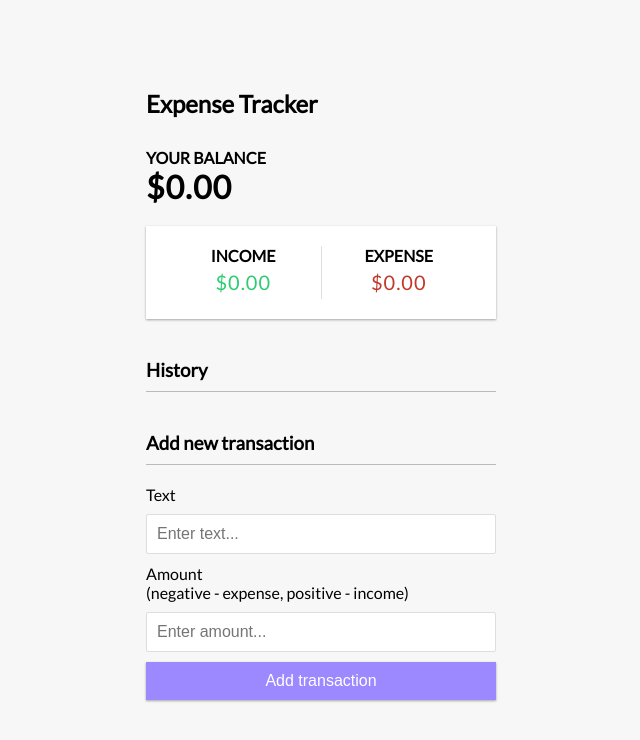
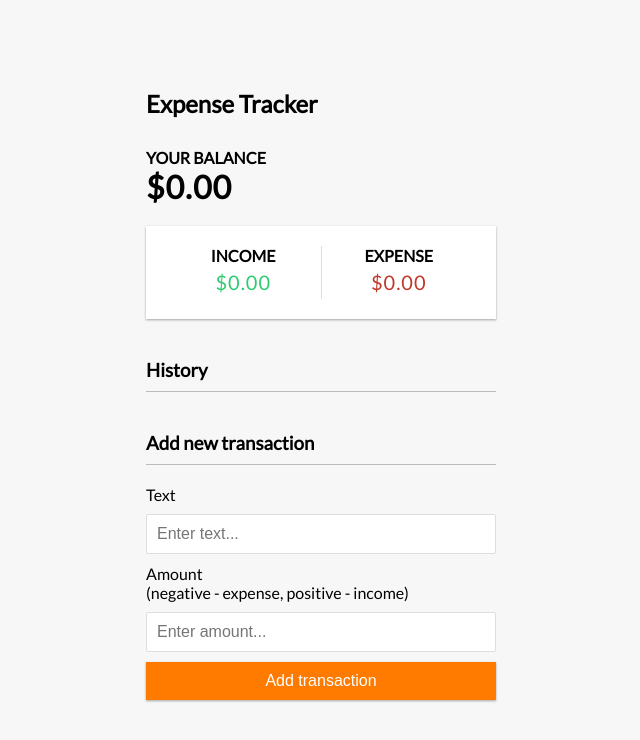
Before and after one commit to cleissonom/project.expense-tracker, a React (Create React App) app: page / in a window 1280 px wide. Shown: the top 740 px of the page, without its empty margins (319-959 px from the left). Built offline with nearby package versions, Linux system fonts and the light colour scheme.

Commit message:
update de README.md

```diff
--- a/src/App.css
+++ b/src/App.css
@@ -89,7 +89,7 @@ input[type='number'] {
 
 .btn {
   cursor: pointer;
-  background-color: #9c88ff;
+  background-color: #ff7b00;
   box-shadow: var(--box-shadow);
   color: #fff;
   border: 0;
```
Also changed, not shown: 1 other file (tests, documents, lock files or other folders).
